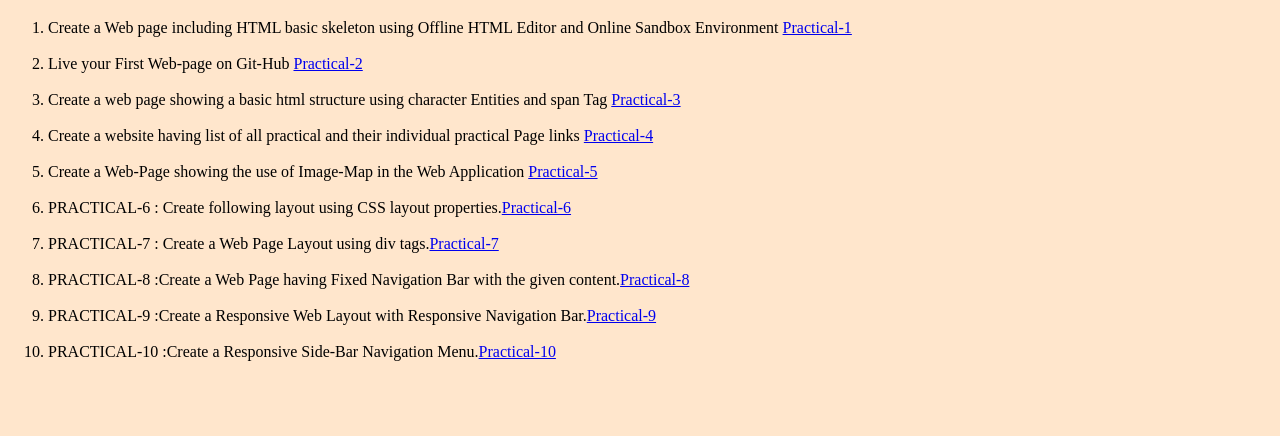
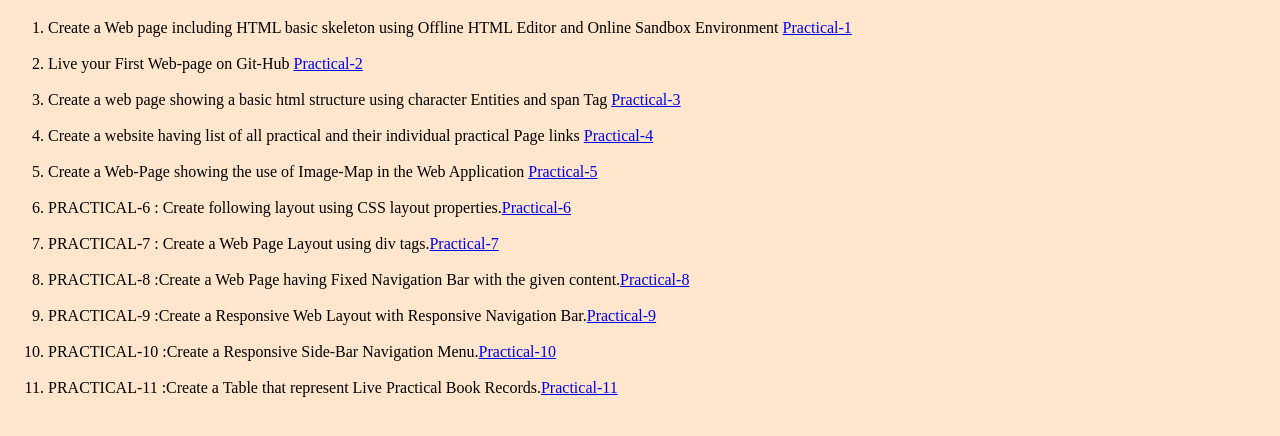
Before and after one commit to jyoti-varshney7/fullstack1-2020, a plain HTML site: page index.html in a window 1280 px wide. Shown: the part 242-678 px from the top of the page. Drawn offline with Linux system fonts and the light colour scheme.

Commit message:
Update index.html

```diff
--- a/index.html
+++ b/index.html
@@ -30,6 +30,7 @@
 		<li>PRACTICAL-8 :Create a Web Page having Fixed Navigation Bar with the given content.<a href="pages/practical-8.html">Practical-8</a></li><br>
 		<li>PRACTICAL-9 :Create a Responsive Web Layout with Responsive Navigation Bar.<a href="pages/practical-9.html">Practical-9</a></li><br>
 		<li>PRACTICAL-10 :Create a Responsive Side-Bar Navigation Menu.<a href="pages/practical-10.html">Practical-10</a></li><br>
+		<li>PRACTICAL-11 :Create a Table that represent Live Practical Book Records.<a href="pages/practical-11.html">Practical-11</a></li><br>
 	</ol>
 </body>
 
```
